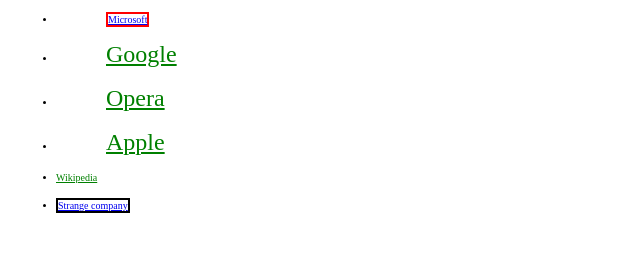
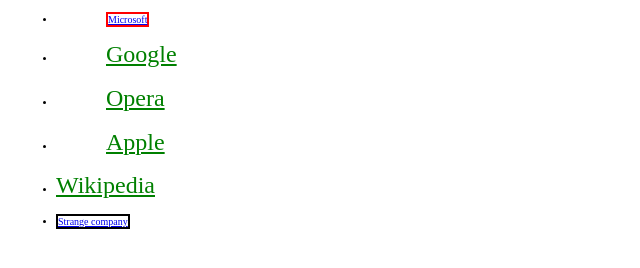
Before and after one commit to Alex666777666/Selectors-by-attributes, a plain HTML site: page index.html in a window 1280 px wide. Shown: the part 66-334 px from the top of the page, without its empty margins (0-640 px from the left). Drawn offline with nearby package versions, Linux system fonts and the light colour scheme.

Commit message:
Update selectors.css

```diff
--- a/selectors.css
+++ b/selectors.css
@@ -16,6 +16,6 @@ a[href$='.com'] {
 a[href*='www'] {
   color: green;
 }
-a[title~='popular'] {
+a[title*='popular'] {
   font-size: 24px;
 }
```
